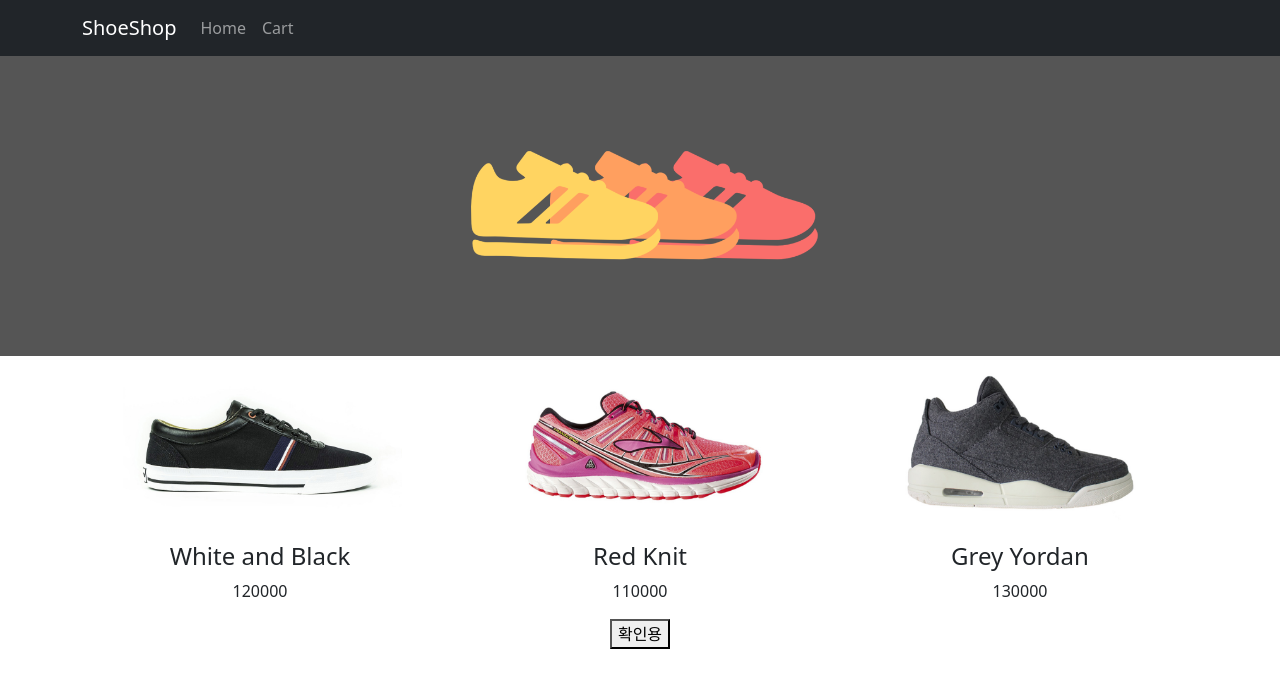
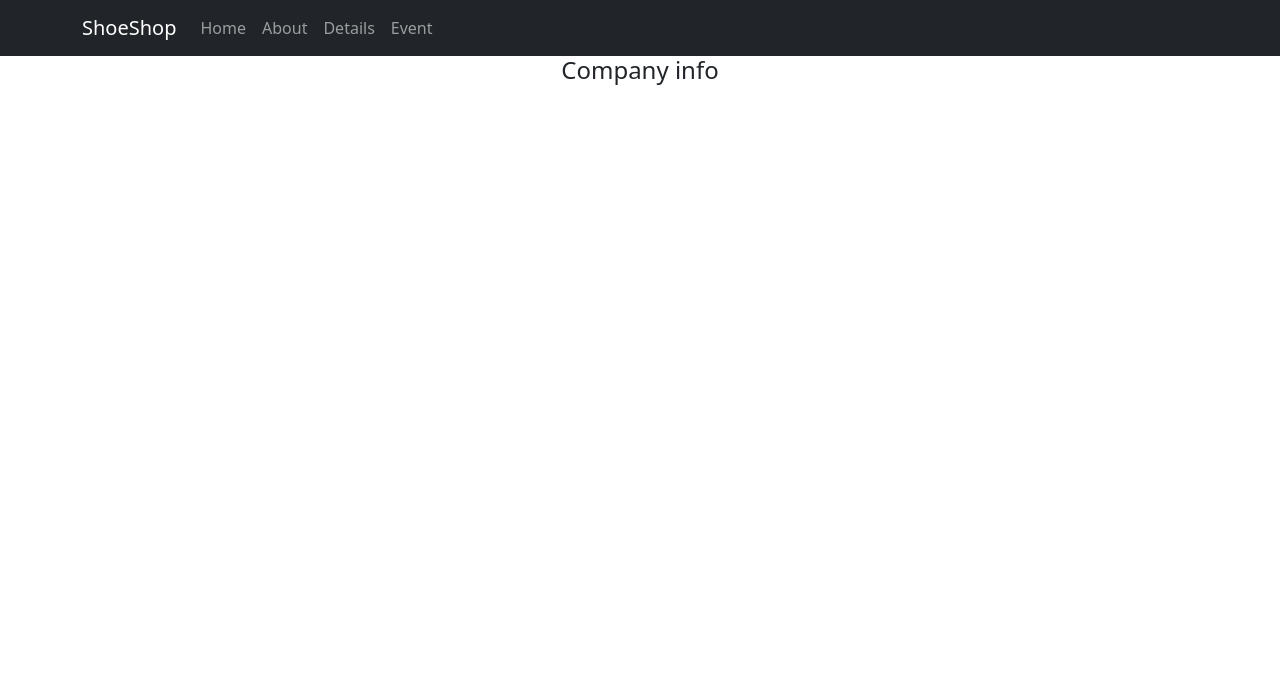
Before and after one commit to coloringpen/codingAppleShop, a React (Create React App) app: page /about in a window 1280 px wide. Shown: the top 688 px of the page. Built offline with nearby package versions, Linux system fonts and the light colour scheme.

Commit message:
라우팅과 styled components라이브러리 사용

```diff
--- a/src/App.js
+++ b/src/App.js
@@ -1,57 +1,71 @@
 import './App.css';
 import 'bootstrap/dist/css/bootstrap.min.css';
-import { Container, Nav, Navbar, Row, Col } from 'react-bootstrap';
 import { useState } from 'react';
-import bg from './img/bg.png'; // 이렇게 꼭.. 끝까지 써야한다.. 파일명..
+import { Container, Nav, Navbar } from 'react-bootstrap';
+import { Routes, Route, useNavigate } from 'react-router-dom';
 import data from './data';
-
-function ProductCard({ shoesItem, index }) {
-  return (
-    <Col>
-      <img
-        alt="product"
-        src={process.env.PUBLIC_URL + `./shoes${index + 1}.jpg`}
-        width="80%"
-      />
-      <h4>{shoesItem.title}</h4>
-      <p>{shoesItem.price}</p>
-    </Col>
-  );
-}
+import Main from './pages/main';
+import Detail from './pages/details';
+import About from './pages/about';
+import Event from './pages/event';
 
 function App() {
   let [shoes] = useState(data);
-
+  let navigate = useNavigate();
   return (
     <div className="App">
       <Navbar bg="dark" variant="dark">
         <Container>
           <Navbar.Brand href="#home">ShoeShop</Navbar.Brand>
           <Nav className="me-auto">
-            <Nav.Link href="#home">Home</Nav.Link>
-            <Nav.Link href="#features">Cart</Nav.Link>
+            <Nav.Link
+              onClick={() => {
+                navigate('/');
+              }}
+            >
+              Home
+            </Nav.Link>
+            <Nav.Link
+              onClick={() => {
+                navigate('/about');
+              }}
+            >
+              About
+            </Nav.Link>
+            <Nav.Link
+              onClick={() => {
+                navigate('/detail');
+              }}
+            >
+              Details
+            </Nav.Link>
+            <Nav.Link
+              onClick={() => {
+                navigate('/event');
+              }}
+            >
+              Event
+            </Nav.Link>
           </Nav>
         </Container>
       </Navbar>
-      <div
-        className="main-bg"
-        style={{ backgroundImage: 'url(' + bg + ')' }}
-      ></div>
-      <Container>
-        <Row>
-          {shoes.map((item, index) => {
-            return <ProductCard key={index} shoesItem={item} index={index} />;
-          })}
-        </Row>
-      </Container>
+      {/* <Link to="/">home</Link>
+      <Link to="/detail">details</Link> */}
 
-      <button
-        onClick={() => {
-          console.log(data);
-        }}
-      >
-        확인용
-      </button>
+      <Routes>
+        <Route path="/" element={<Main shoes={shoes} />} />
+        <Route path="/detail/:num" element={<Detail shoes={shoes} />} />
+        <Route path="/about" element={<About />}>
+          <Route path="member" element={<div>These are the members</div>} />
+          <Route path="location" />
+          <Route />
+        </Route>
+        <Route path="/event" element={<Event />}>
+          <Route path="one" element={<p>first order cabbage service</p>} />
+          <Route path="two" element={<p>birthday coupon</p>} />
+        </Route>
+        <Route path="*" element={<div>없는 페이지!</div>} />
+      </Routes>
     </div>
   );
 }
--- a/src/index.js
+++ b/src/index.js
@@ -3,11 +3,14 @@ import ReactDOM from 'react-dom/client';
 import './index.css';
 import App from './App';
 import reportWebVitals from './reportWebVitals';
+import { BrowserRouter } from 'react-router-dom';
 
 const root = ReactDOM.createRoot(document.getElementById('root'));
 root.render(
   <React.StrictMode>
-    <App />
+    <BrowserRouter>
+      <App />
+    </BrowserRouter>
   </React.StrictMode>
 );
 
--- /dev/null
+++ b/src/pages/about.js
@@ -0,0 +1,12 @@
+import { Outlet } from 'react-router-dom';
+
+function About() {
+  return (
+    <div>
+      <h4>Company info</h4>
+      <Outlet></Outlet>
+    </div>
+  );
+}
+
+export default About;
--- /dev/null
+++ b/src/pages/details.js
@@ -0,0 +1,56 @@
+import { useParams } from 'react-router-dom';
+import styled from 'styled-components';
+
+let YellowBtn = styled.button`
+  background: ${(props) => props.bgColor};
+  color: ${(props) => {
+    let textColor = props.bgColor === 'blue' ? 'white' : 'black';
+    return textColor;
+  }}};
+  padding: 10px;
+`; // 하나의 스타일이 입혀진 컴포넌트를 생성하는 방법
+
+let NewBtn = styled.button(YellowBtn);
+
+let Box = styled.div`
+  background: black;
+  padding: 20px;
+`;
+
+function Detail({ shoes }) {
+  let { num } = useParams();
+  let theProduct = shoes.find((shoe) => shoe.id === num - 1);
+
+  // shoes.map((shoe) => {
+  //   if (num - 1 === shoe.id) {
+  //     setTheProduct(shoe);
+  //     console.log(theProduct);
+  //   }
+  // });
+
+  return (
+    <>
+      <div className="container">
+        <YellowBtn bgColor="blue">하잉</YellowBtn>
+        <Box>box!</Box>
+        <div className="row">
+          <div className="col-md-6">
+            <img
+              alt="product"
+              src={`https://codingapple1.github.io/shop/shoes${num}.jpg`}
+              width="100%"
+            />
+          </div>
+          <div className="col-md-6">
+            <h4 className="pt-5">{theProduct.title}</h4>
+            <p>{theProduct.content}</p>
+            <p>{theProduct.price}</p>
+            <button className="btn btn-danger">주문하기</button>
+          </div>
+        </div>
+      </div>{' '}
+    </>
+  );
+}
+
+export default Detail;
--- /dev/null
+++ b/src/pages/event.js
@@ -0,0 +1,12 @@
+import { Outlet } from 'react-router-dom';
+
+function Event() {
+  return (
+    <>
+      <h4>Today's Event</h4>
+      <Outlet></Outlet>
+    </>
+  );
+}
+
+export default Event;
--- /dev/null
+++ b/src/pages/main.js
@@ -0,0 +1,37 @@
+import 'bootstrap/dist/css/bootstrap.min.css';
+import { Container, Row, Col } from 'react-bootstrap';
+import bg from '../img/bg.png'; // 이렇게 꼭.. 끝까지 써야한다.. 파일명..
+
+function ProductCard({ shoesItem, index }) {
+  return (
+    <Col>
+      <img
+        alt="product"
+        src={process.env.PUBLIC_URL + `./shoes${index + 1}.jpg`}
+        width="80%"
+      />
+      <h4>{shoesItem.title}</h4>
+      <p>{shoesItem.price}</p>
+    </Col>
+  );
+}
+
+function Main(props) {
+  return (
+    <>
+      <div
+        className="main-bg"
+        style={{ backgroundImage: 'url(' + bg + ')' }}
+      ></div>
+      <Container>
+        <Row>
+          {props.shoes.map((item, index) => {
+            return <ProductCard key={index} shoesItem={item} index={index} />;
+          })}
+        </Row>
+      </Container>
+    </>
+  );
+}
+
+export default Main;
```
